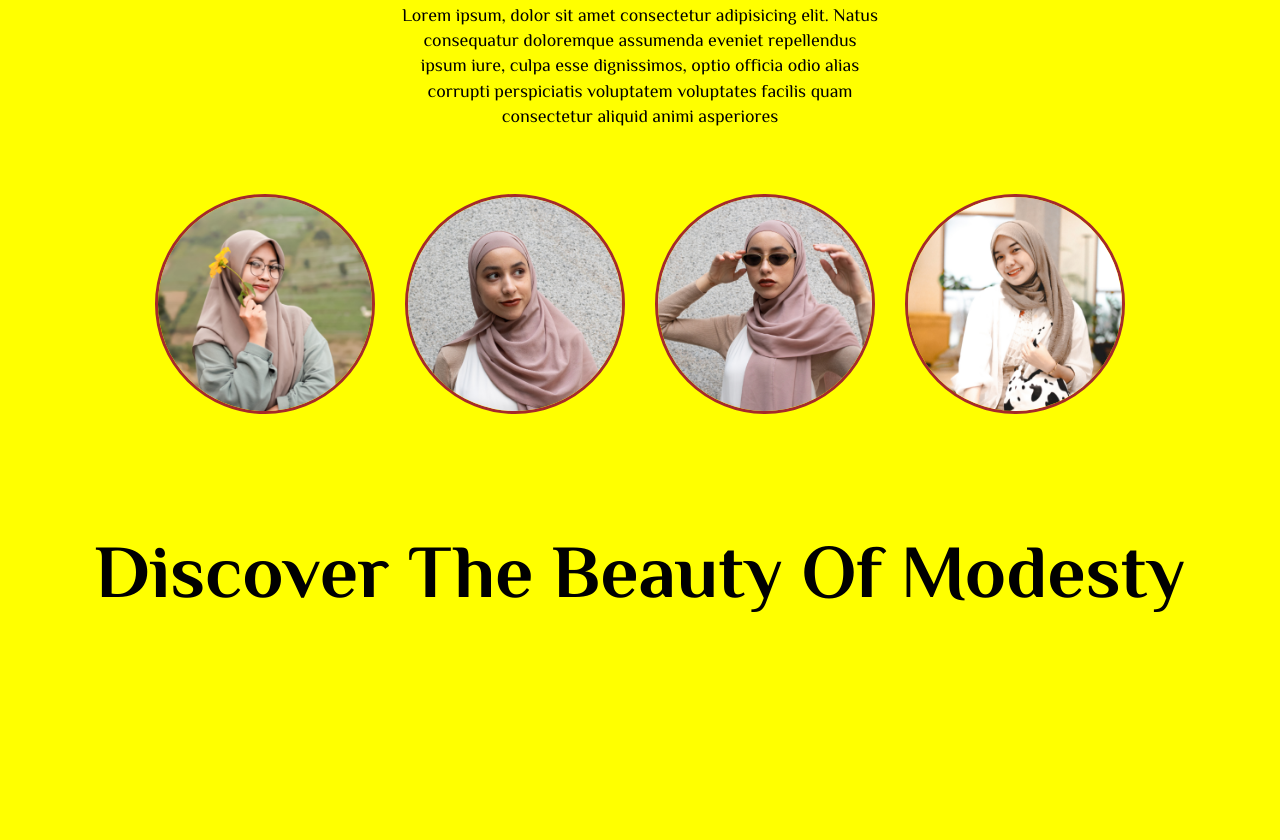
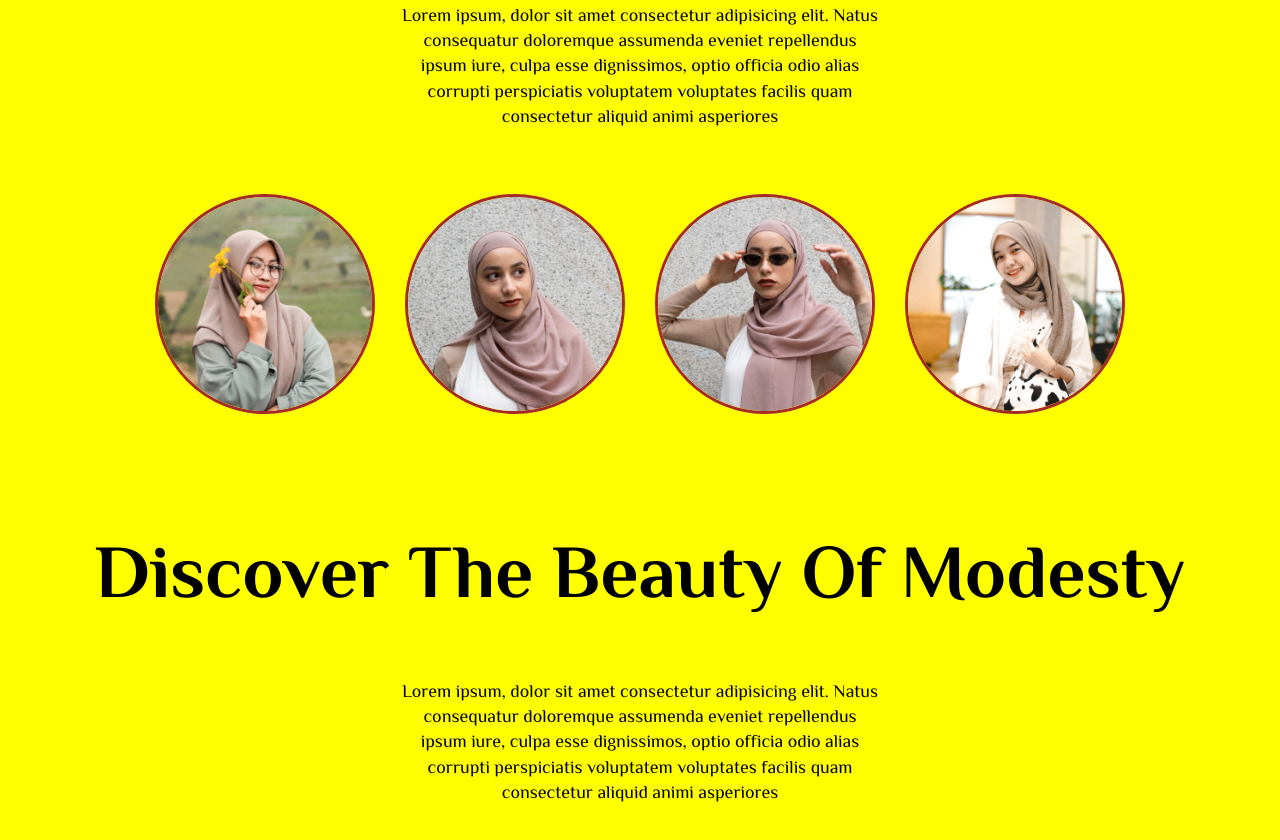
Before and after one commit to shamim205/hijab-queen, a plain HTML site: page index.html in a window 1280 px wide. Shown: the part 286-1126 px from the top of the page. Before the commit the page ends 965 px from the top, so only its background shows below. Drawn offline with Linux system fonts and the light colour scheme.

Commit message:
Update index.html

```diff
--- a/index.html
+++ b/index.html
@@ -34,6 +34,10 @@
     Discover The Beauty Of Modesty
 </h2>
 </div>
+<div class="c"><p>
+    Lorem ipsum, dolor sit amet consectetur adipisicing elit. Natus consequatur doloremque assumenda eveniet repellendus ipsum iure, culpa esse dignissimos, optio officia odio alias corrupti perspiciatis voluptatem voluptates facilis quam consectetur aliquid animi asperiores
+</p>
+</div>
 
 
 
```
